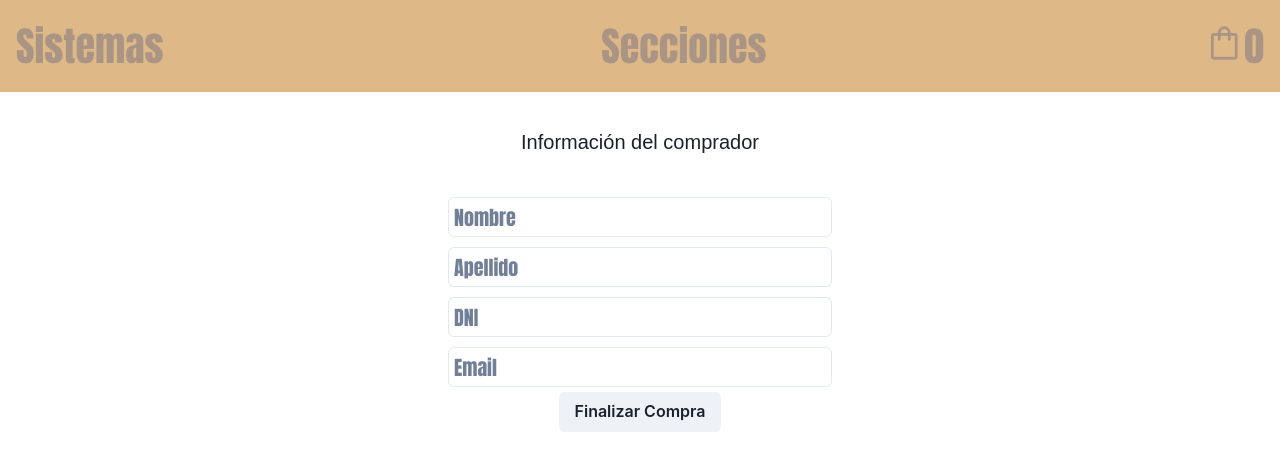
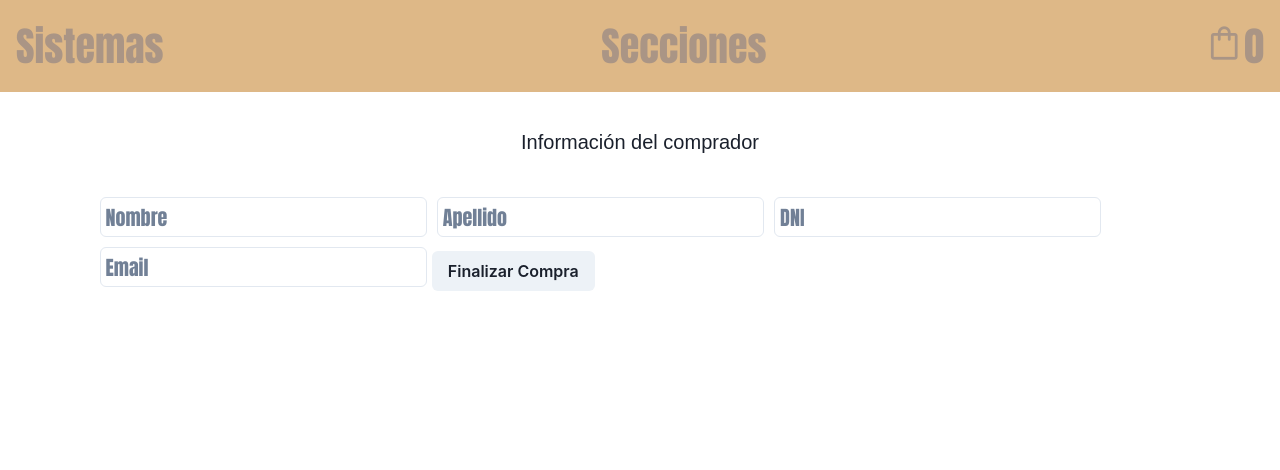
Before and after one commit to AleOficial58/Alessandro-ReactJS, a React (Vite) app: page /checkout in a window 1280 px wide. Shown: the top 470 px of the page. Built offline with nearby package versions, Linux system fonts and the light colour scheme; a web font is replaced by a local one.

Commit message:
5.1
Fix/error

```diff
--- a/src/Firebase.js
+++ b/src/Firebase.js
@@ -2,7 +2,7 @@ import { initializeApp } from "firebase/app";
 import { getFirestore } from "firebase/firestore";
 
 
-var firebaseConfig = {
+let firebaseConfig = {
     apiKey: "AIzaSyDM3csSfqAV_P4Z_fV4ff7s5mnqvufPiac",
     authDomain: "trabajofinalreactale.firebaseapp.com",
     projectId: "trabajofinalreactale",
--- a/src/JS/Carrito.js
+++ b/src/JS/Carrito.js
@@ -12,7 +12,7 @@ export async function FinalizarCompra(productos, nombre, apellido, dni, email) {
             })
             let productosArray = []
             productos.forEach(item => {
-                var prod = {
+                let prod = {
                     id: item.id,
                     nombre: item.nombre
                 }
@@ -58,9 +58,9 @@ export async function ObtenerProductos() {
 
 
 function generateUUID() {
-    var d = new Date().getTime();
-    var uuid = 'xxxxxxxxxxxx4xxxyxxxxxxxxxxxxxxx'.replace(/[xy]/g, function (c) {
-        var r = (d + Math.random() * 16) % 16 | 0;
+    let d = new Date().getTime();
+    let uuid = 'xxxxxxxxxxxx4xxxyxxxxxxxxxxxxxxx'.replace(/[xy]/g, function (c) {
+        let r = (d + Math.random() * 16) % 16 | 0;
         d = Math.floor(d / 16);
         return (c == 'x' ? r : (r & 0x3 | 0x8)).toString(16);
     });
--- a/src/components/Cart.jsx
+++ b/src/components/Cart.jsx
@@ -1,6 +1,6 @@
 import React, { useContext, useEffect, useState } from "react";
 import Swal from 'sweetalert2';
-import { useNavigate } from "react-router-dom";
+import { Link, useNavigate } from "react-router-dom";
 import { CartContext } from '../Contexts/Context';
 import { Box, Button, Center, Container, Stack, Text } from "@chakra-ui/react";
 
@@ -33,7 +33,11 @@ const Cart = () => {
   const navigate = useNavigate();
   return (
     <Box padding="4">
-      {cart.map((item) => {
+      {
+        cart?.length > 0 ?
+          <>
+            {
+              cart.map((item) => {
                 return (
                   <Stack direction={['column', 'row']} spacing='24px' pt="4">
                     {/* <div key={item.id}> */}
@@ -67,16 +71,27 @@ const Cart = () => {
                     </Center>
                   </Stack>
                 )
-      })}
-
+              })
+            }
             <Box pt="4">
               <Text>Total a pagar: {total}</Text>
             </Box>
-
             <Stack direction={['column', 'row']} spacing='24px' pt="4">
               <Button colorScheme='red' onClick={() => vaciarCarrito()}>Vaciar Carrito</Button>
               <Button colorScheme='blue' onClick={() => navigate('/checkout')} disabled={cart.length === 0}>Comprar</Button>
             </Stack>
+          </>
+          :
+          <div className="diseño1">
+            {/* Centrar y agregar boton para voler a la pagina principal */}
+            No hay productos
+
+            <Button >
+              <Link to='/'>Volver</Link>
+            </Button>
+
+          </div>
+      }
     </Box>
   );
 };
--- a/src/components/Checkout.jsx
+++ b/src/components/Checkout.jsx
@@ -1,7 +1,7 @@
 import React, { useState, useContext } from "react";
 import { Button, Input } from "@chakra-ui/react";
 import Swal from 'sweetalert2';
-import { useNavigate } from "react-router-dom";
+import { Form, useNavigate } from "react-router-dom";
 import { CartContext } from '../Contexts/Context';
 import { FinalizarCompra } from '../JS/Carrito'
 
@@ -34,6 +34,8 @@ function Checkout() {
   };
 
   const handleFinalizarCompra = () => {
+    //VALIDAR PRODUCTO
+    if (cart.lenght > 0) {
       setLoading(true)
       if (nombre.trim() === '' || apellido.trim() === '' || dni.trim() === '' || email.trim() === '') {
         setLoading(false)
@@ -65,7 +67,14 @@ function Checkout() {
               confirmButtonText: 'Aceptar',
             });
           })
-
+      }
+    } else {
+      Swal.fire({
+        title: 'Error',
+        text: 'Debes agregar productos para realizar la compra',
+        icon: 'error',
+        confirmButtonText: 'Aceptar',
+      });
     }
   };
 
@@ -74,19 +83,18 @@ function Checkout() {
   return (
     <div>
       {/* Formulario para ingresar datos */}
-
       <h3 className="input-informacion">Información del comprador</h3>
       <div className="input-container">
-        <Input placeholder="Nombre" value={nombre} onChange={handleNombreChange} />
-        <Input placeholder="Apellido" value={apellido} onChange={handleApellidoChange} />
-        <Input placeholder="DNI" value={dni} onChange={handleDNIChange} />
-        <Input placeholder="Email" value={email} onChange={handleEmailChange} />
-        <Button onClick={handleFinalizarCompra} disabled={loading}>Finalizar Compra</Button>
+        <form onSubmit={handleFinalizarCompra}>
+          <Input placeholder="Nombre" type="text" value={nombre} onChange={handleNombreChange} />
+          <Input placeholder="Apellido" type="text" value={apellido} onChange={handleApellidoChange} />
+          <Input placeholder="DNI" type="text" value={dni} onChange={handleDNIChange} />
+          <Input placeholder="Email" type="email" value={email} onChange={handleEmailChange} />
+          <Button type="submit" disabled={loading}>Finalizar Compra</Button>
+          {/* <Button onClick={handleFinalizarCompra} disabled={loading}>Finalizar Compra</Button> */}
+        </form>
       </div>
-
     </div>
-
-
   );
 }
 
--- a/src/main.css
+++ b/src/main.css
@@ -126,3 +126,31 @@
     cursor: pointer;
     /* Agrega más estilos según sea necesario */
   }
+
+/* Estilo base para pantallas grandes */
+.diseño1 {
+  align-items: center;
+  margin-left: 700px;
+  margin-top: 50px;
+}
+
+/* Ajuste para pantallas más pequeñas utilizando media queries */
+@media screen and (max-width: 1200px) {
+  .diseño1 {
+      margin-left: 500px; /* Ajusta el valor según sea necesario */
+  }
+}
+
+@media screen and (max-width: 992px) {
+  .diseño1 {
+      margin-left: 300px; /* Ajusta el valor según sea necesario */
+  }
+}
+
+@media screen and (max-width: 768px) {
+  .diseño1 {
+      margin-left: 100px; /* Ajusta el valor según sea necesario */
+  }
+}
+
+/* Puedes agregar más media queries según sea necesario para adaptarse a diferentes tamaños de pantalla */
```
Lines whose indentation alone changed are shown as unchanged.
